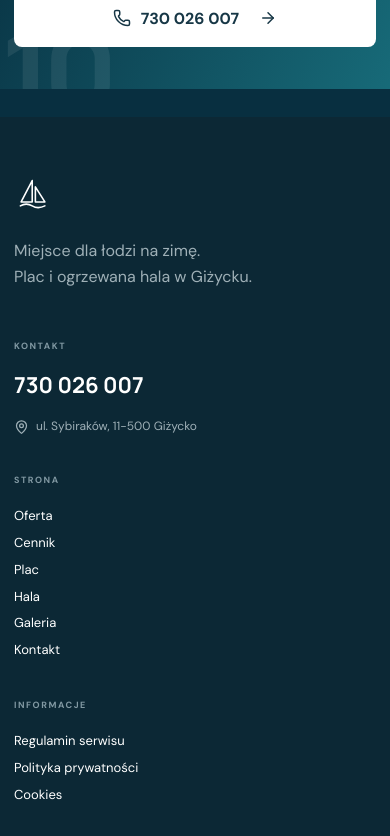
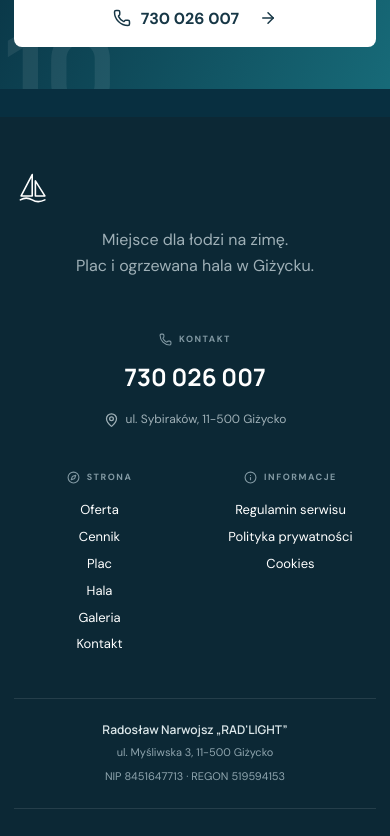
Before and after one commit to bohunek5/zimowanie, a React (Vite) app: page / in a window 390 px wide. Shown: the part 8203-9039 px from the top of the page. Built offline with nearby package versions, Linux system fonts and the light colour scheme.

Commit message:
Center mobile footer navigation

```diff
--- a/src/components/Layout.tsx
+++ b/src/components/Layout.tsx
@@ -1,4 +1,4 @@
-import { BadgeDollarSign, House, Images, Map, MapPin, Moon, PackageOpen, Phone, Sun, Warehouse } from 'lucide-react';
+import { BadgeDollarSign, Compass, House, Images, Info, Map, MapPin, Moon, PackageOpen, Phone, Sun, Warehouse } from 'lucide-react';
 import { NavLink, Outlet, useLocation } from 'react-router-dom';
 import { BackToTop } from './BackToTop';
 import { address, company, legalItems, navItems, phone } from '../data/mockData';
@@ -52,9 +52,9 @@ export function Layout({ theme, onToggleTheme }: Readonly<LayoutProps>) {
       <footer className="footer">
         <div className="container footer__top">
           <div className="footer__intro"><Brand footer/><p>Miejsce dla łodzi na zimę.<br/>Plac i ogrzewana hala w Giżycku.</p></div>
-          <div className="footer__contact"><small>Kontakt</small><a href={phone.href}>{phone.display}</a><span><MapPin/> {address}</span></div>
-          <nav className="footer__nav" aria-label="Nawigacja w stopce"><small>Strona</small>{navItems.slice(1).map((item) => <NavLink key={item.to} to={item.to}>{item.label}</NavLink>)}</nav>
-          <nav className="footer__nav footer__legal" aria-label="Informacje prawne"><small>Informacje</small>{legalItems.map((item) => <NavLink key={item.to} to={item.to}>{item.label}</NavLink>)}</nav>
+          <div className="footer__contact"><small><Phone/>Kontakt</small><a href={phone.href}>{phone.display}</a><span><MapPin/> {address}</span></div>
+          <nav className="footer__nav" aria-label="Nawigacja w stopce"><small><Compass/>Strona</small>{navItems.slice(1).map((item) => <NavLink key={item.to} to={item.to}>{item.label}</NavLink>)}</nav>
+          <nav className="footer__nav footer__legal" aria-label="Informacje prawne"><small><Info/>Informacje</small>{legalItems.map((item) => <NavLink key={item.to} to={item.to}>{item.label}</NavLink>)}</nav>
         </div>
         <div className="container footer__company"><strong>{company.fullName}</strong><span>{company.registeredAddress}</span><span>NIP {company.nip} · REGON {company.regon}</span></div>
         <div className="container footer__bottom"><span>© {new Date().getFullYear()} Zimowanie Jachtów Giżycko</span><span>Sezon 01.10–30.04</span></div>
--- a/src/site.css
+++ b/src/site.css
@@ -277,6 +277,7 @@
 /* Legal information and page utilities */
 .footer__top{grid-template-columns:1.3fr 1fr .55fr .8fr;gap:clamp(35px,5vw,70px)}
 .footer__nav a{transition:color .2s}.footer__nav a:hover,.footer__nav a.active{color:#83d8df}
+.footer__contact>small,.footer__nav>small{display:flex;align-items:center;gap:7px}.footer__contact>small svg,.footer__nav>small svg{width:13px;height:13px;stroke-width:2}
 .footer__company{margin-top:52px;padding-top:22px;border-top:1px solid rgba(255,255,255,.1);display:flex;align-items:center;gap:10px 24px;flex-wrap:wrap;color:#8fa5ae;font-size:11px}
 .footer__company strong{color:#dce7ea;font:600 12px 'Manrope'}
 .footer__bottom{margin-top:18px}
@@ -294,7 +295,7 @@
   .footer__top{grid-template-columns:1fr 1fr}.footer__intro{grid-column:1/-1}
 }
 @media(max-width:680px){
-  .footer__top{grid-template-columns:1fr;gap:34px}.footer__intro{grid-column:auto}.footer__company{margin-top:38px;display:grid;gap:5px}.footer__bottom{margin-top:22px}
+  .footer{padding-top:52px}.footer__top{grid-template-columns:1fr 1fr;gap:38px 20px;text-align:center}.footer__intro,.footer__contact{grid-column:1/-1}.footer__intro{display:flex;flex-direction:column;align-items:center}.footer__intro p{margin-top:20px}.footer__contact,.footer__nav{align-items:center}.footer__contact>small,.footer__nav>small{justify-content:center;margin-bottom:13px}.footer__contact>a{font-size:24px}.footer__contact>span{justify-content:center}.footer__nav a{margin:4px 0;line-height:1.45}.footer__company{margin-top:40px;display:grid;justify-items:center;gap:6px;text-align:center}.footer__bottom{margin-top:22px;text-align:center}.footer__bottom span{margin-top:6px}
   .back-to-top{right:12px;bottom:82px;width:46px;height:46px;padding:0;justify-content:center}.back-to-top span{display:none}
   .legal-hero{padding:75px 0 58px}.legal-hero:after{width:180px;height:180px;right:-80px;top:20px}.legal-hero h1{font-size:clamp(3rem,14vw,4.2rem);margin-bottom:20px}.legal-hero p{font-size:15px;line-height:1.65}.legal-content{padding-top:54px;padding-bottom:76px}.legal-content section{padding-bottom:30px;margin-bottom:30px}.legal-content h2{font-size:1.65rem}.legal-content p,.legal-content li{font-size:14px;line-height:1.75}
 }
```
